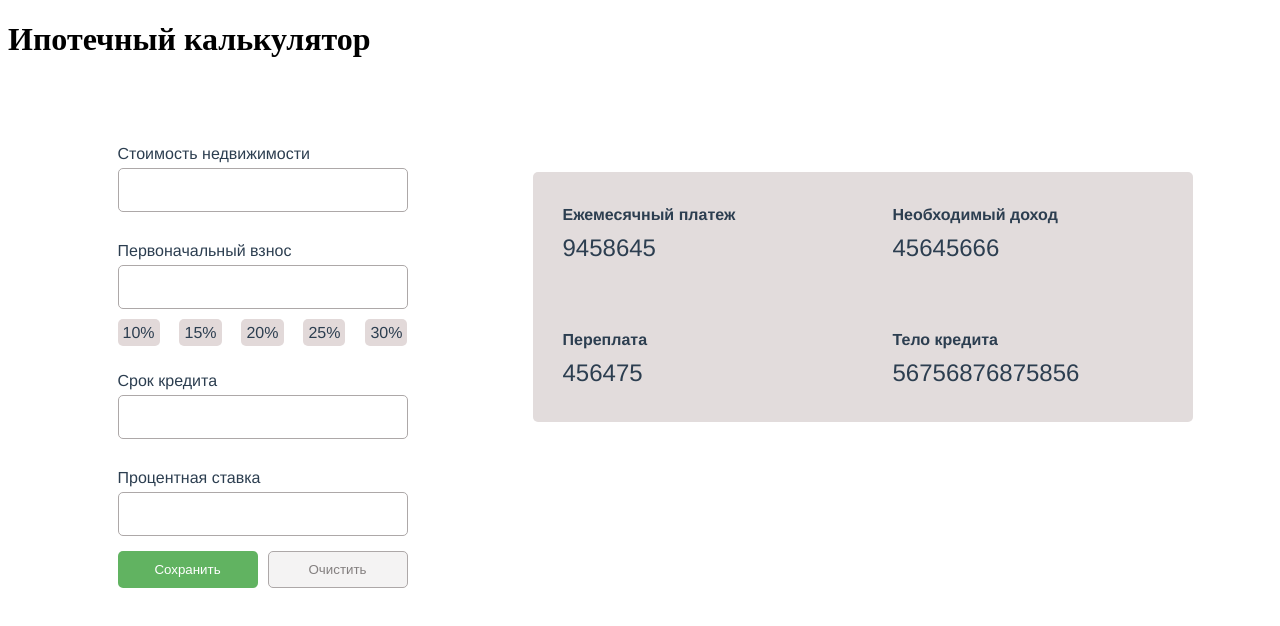
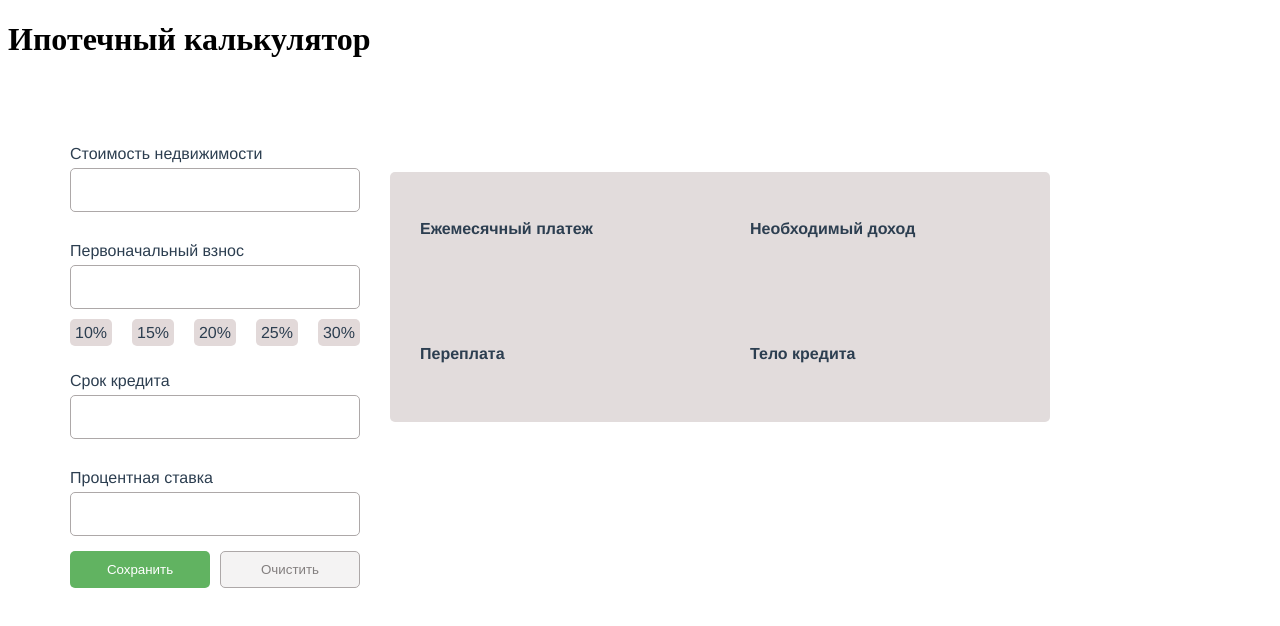
Before and after one commit to arslanbekova/mortgage-calc-test, a Vue app: page / in a window 1280 px wide. Shown: the top 626 px of the page. Built offline with nearby package versions, Linux system fonts and the light colour scheme.

Commit message:
changed structure, renamed files, added computed properties and filters in result

```diff
--- a/src/app.vue
+++ b/src/app.vue
@@ -1,18 +1,15 @@
 <template>
   <div id="app">
-    <CalcItems />
-    <Result />
+    <Calculator />
   </div>
 </template>
 
 <script>
-import CalcItems from '@/components/CalcItems'
-import Result from '@/components/Result'
+import Calculator from '@/components/Calculator'
 export default {
   name: 'App',
   components: {
-    CalcItems,
-    Result,
+    Calculator,
   },
 }
 </script>
@@ -25,8 +22,5 @@ export default {
   margin: 0 auto;
   padding-top: 50px;
   width: 1200px;
-
-  display: flex;
-  justify-content: space-around;
 }
 </style>
--- a/src/components/CalcItems.vue
+++ b/src/components/Calculator.vue
@@ -1,12 +1,13 @@
 <template>
+<div class="calculator">
   <form class="form">
     <fieldset class="form__field">
       <label for="price">Стоимость недвижимости</label>
-      <input class="form__input" id="price" name="price" type="number">
+      <input class="form__input" id="price" name="price" v-model.number="price">
     </fieldset>
     <fieldset class="form__field">
       <label for="initial_payment">Первоначальный взнос</label>
-      <input class="form__input" id="initial_payment" name="initial_payment" type="number">
+      <input class="form__input" id="initial_payment" name="initial_payment" v-model.number="initialPayment">
       <ul class="form__list checkbox-list">
         <li class="form__option">
           <input class="checkbox-list__input visually-hidden" type="checkbox" id="10">
@@ -32,18 +33,78 @@
     </fieldset>
     <fieldset class="form__field">
       <label for="term">Срок кредита</label>
-      <input class="form__input" id="term" name="term" type="number">
+      <input class="form__input" id="term" name="term" v-model.number="term">
     </fieldset>
     <fieldset class="form__field">
       <label for="rate">Процентная ставка</label>
-      <input class="form__input" id="rate" name="rate" type="number">
+      <input class="form__input" id="rate" name="rate" v-model.number="rate">
     </fieldset>
     <fieldset class="form__field form__field--buttons">
       <button class="button button--save" type="submit">Сохранить</button>
       <button class="button" type="reset">Очистить</button>
   </fieldset>
   </form>
+  <section class="result">
+      <div class="result__item-wrapper">
+        <h2 class="result__item-title">Ежемесячный платеж</h2>
+        <p class="result__item">{{ monthlyPayment | toRUB }}</p>
+      </div>
+      <div class="result-item__wrapper">
+        <h2 class="result__item-title">Необходимый доход</h2>
+        <p class="result__item">{{ requaredIncome | toRUB }}</p>
+      </div>
+      <div class="result-item__wrapper">
+        <h2 class="result__item-title">Переплата</h2>
+        <p class="result__item">{{ overPayment | toRUB }}</p>
+      </div>
+      <div class="result-item__wrapper">
+        <h2 class="result__item-title">Тело кредита</h2>
+        <p class="result__item">{{ creditAmount | toRUB }}</p>
+      </div>
+  </section>
+</div>
 </template>
+
+<script>
+export default {
+  data() {
+    return {
+      price: '',
+      initialPayment: '',
+      term: '',
+      rate: ''
+    }
+  },
+
+  computed: {
+    creditAmount: function () {
+      return this.price - this.initialPayment
+    },
+
+    monthlyPayment: function () {
+      let monthlyTerm = this.term * 12;
+        return Math.round(this.CreditAmount * (this.rate/1200 + (this.rate/1200)/((1+this.rate/1200)**monthlyTerm-1)))
+    },
+
+    requaredIncome: function () {
+      return Math.round(5 * this.MonthlyPayment/3)
+    },
+
+    overPayment: function () {
+      if (this.MonthlyPayment) {
+        return (this.MonthlyPayment * (this.term * 12)) - this.price + this.initialPayment
+      }
+    },
+  },
+
+  filters: {
+    toRUB: function (value) {
+      if (!value) return '';
+      return value.toLocaleString()
+    }
+  }
+}
+</script>
 
 <style scoped>
   .visually-hidden {
@@ -60,6 +121,10 @@
     clip-path: inset(100%);
     clip: rect(0 0 0 0);
     overflow: hidden;
+  }
+
+  .calculator {
+    display: flex;
   }
 
   .form {
@@ -162,4 +227,36 @@
   background-color: rgb(88, 149, 235);
   color: white;
 }
+
+.result {
+    background-color: rgb(226, 220, 220);
+
+    display: flex;
+    flex-wrap: wrap;
+    justify-content: space-between;
+    align-items: center;
+
+    height: 250px;
+    width: 600px;
+    padding-left: 30px;
+    padding-right: 30px;
+    margin-top: 42px;
+
+    border-radius: 5px;
+  }
+
+  .result-item__wrapper {
+    width: 45%;
+  }
+
+  .result__item-title {
+    font-size: 16px;
+    margin: 0;
+    margin-bottom: 10px;
+  }
+
+  .result__item {
+    font-size: 24px;
+    margin: 0;
+  }
 </style>
--- a/src/components/Result.vue
+++ /dev/null
@@ -1,54 +0,0 @@
-<template>
-  <section class="result">
-      <div class="result__item-wrapper">
-        <h2 class="result__item-title">Ежемесячный платеж</h2>
-        <p class="result__item">9458645</p>
-      </div>
-      <div class="result-item__wrapper">
-        <h2 class="result__item-title">Необходимый доход</h2>
-        <p class="result__item">45645666</p>
-      </div>
-      <div class="result-item__wrapper">
-        <h2 class="result__item-title">Переплата</h2>
-        <p class="result__item">456475</p>
-      </div>
-      <div class="result-item__wrapper">
-        <h2 class="result__item-title">Тело кредита</h2>
-        <p class="result__item">56756876875856</p>
-      </div>
-    </section>
-</template>
-
-<style scoped>
-  .result {
-    background-color: rgb(226, 220, 220);
-
-    display: flex;
-    flex-wrap: wrap;
-    justify-content: space-between;
-    align-items: center;
-
-    height: 250px;
-    width: 600px;
-    padding-left: 30px;
-    padding-right: 30px;
-    margin-top: 42px;
-
-    border-radius: 5px;
-  }
-
-  .result-item__wrapper {
-    width: 45%;
-  }
-
-  .result__item-title {
-    font-size: 16px;
-    margin: 0;
-    margin-bottom: 10px;
-  }
-
-  .result__item {
-    font-size: 24px;
-    margin: 0;
-  }
-</style>
--- a/src/main.js
+++ b/src/main.js
@@ -6,3 +6,9 @@ Vue.config.productionTip = false
 new Vue({
   render: h => h(App),
 }).$mount('#app')
+
+// new Vue({
+//   el: '#app',
+//   template: '<App/>',
+//   components: { App }
+// })
```
